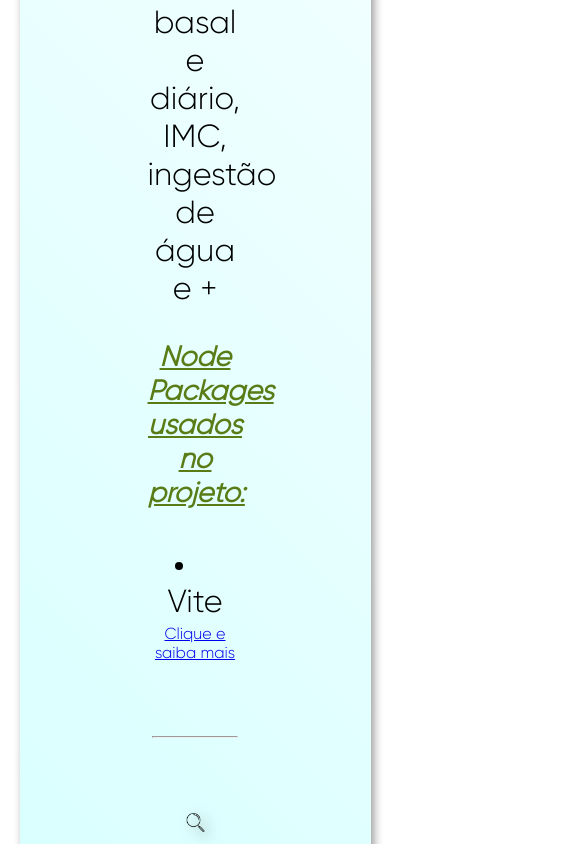
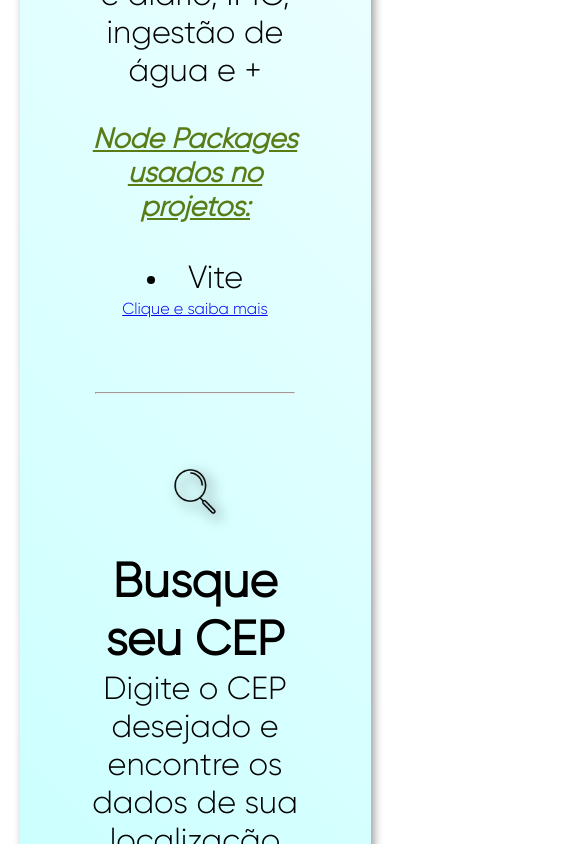
Before and after one commit to oAoj1/Portfolio, a React (Vite) app: page /projetos in a window 390 px wide. Shown: the part 1320-2164 px from the top of the page, 585 px wide, since content can reach past the window. Built offline with nearby package versions, Linux system fonts and the light colour scheme.

Commit message:
responsivos

```diff
--- a/src/Components/Projetos/Modelo/Modelo.css
+++ b/src/Components/Projetos/Modelo/Modelo.css
@@ -68,3 +68,7 @@
     font-size: 2em;
     padding: 0.1em 0;
 }
+
+@media screen and (max-width:1000px){
+
+}
--- a/src/Components/Projetos/Modelo/ModeloCursos/index.jsx
+++ b/src/Components/Projetos/Modelo/ModeloCursos/index.jsx
@@ -1,3 +1,4 @@
+import '../Modelo.css'
 import ModeloProjeto from ".."
 import { BsClockFill } from 'react-icons/bs'
 
@@ -26,7 +27,7 @@ export default function ModeloProjetosCursos(){
             />
             <ModeloProjeto
                 imagem=''
-                react_icons={<BsClockFill/>}
+                react_icons=''
                 titulo="Cronometre seus estudos"
                 subtitulo="Projeto criado do curso de React TypeScript da Alura, cronometre o tempo do tema em que pretende estudar"
                 pacotes={estudosArray}
--- a/src/Components/Projetos/Modelo/index.jsx
+++ b/src/Components/Projetos/Modelo/index.jsx
@@ -15,7 +15,7 @@ export default function ModeloProjeto(props){
                     <span>{props.subtitulo}</span>
                 </div>
 
-                <h3>Node Packages usados no projeto: </h3>
+                <h3>Node Packages usados no projetos: </h3>
 
                 <ul className='listaNPM'>
                     {props.pacotes.map(itens =>
--- a/src/Styles/2_SobreMim.css
+++ b/src/Styles/2_SobreMim.css
@@ -26,3 +26,15 @@
 strong{
     filter: drop-shadow(3px 3px 7px rgba(0,0,0,0.9));
 }
+
+@media screen and (max-width:1000px){
+    .sobreMimContent h1{
+        text-align: center;
+        font-size: 3em;
+    }
+
+    .textoContent{
+        margin: 1em 0;
+        text-align: center;
+    }
+}
--- a/src/Styles/3_Projetos.css
+++ b/src/Styles/3_Projetos.css
@@ -11,6 +11,7 @@
 .tituloProjetosContent h1{
     font-size: 4em;
 }
+
 .tituloProjetosContent h2{
     margin-top: 0.3em;
     color: #052c2c;
@@ -20,3 +21,10 @@
     padding: 1em 4em 3em 4em;
     margin: auto;
 }
+
+@media screen and (max-width:1000px){
+    .descricaoProjetosContent{
+        padding: 0;
+        margin: auto;
+    }
+}
```
